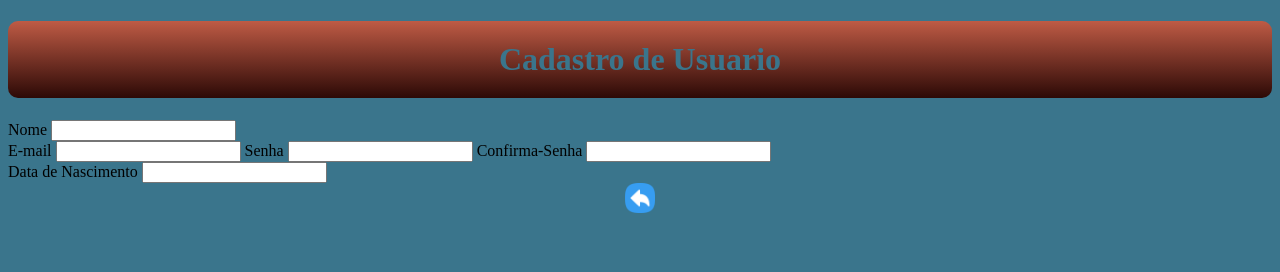
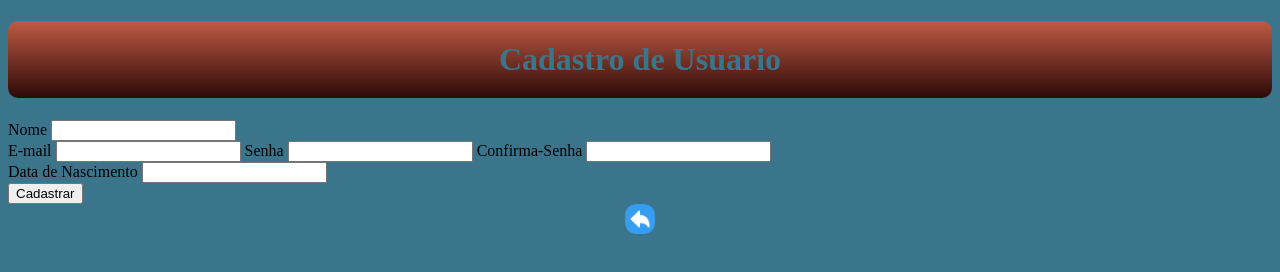
Before and after one commit to Marciogleyson/BasicoHtml-Proway-2024, a plain HTML site: page pag03.html in a window 1280 px wide. Drawn offline with Linux system fonts and the light colour scheme; a web font is replaced by a local one.

Commit message:
atualização pag2,3,4

```diff
--- a/pag03.html
+++ b/pag03.html
@@ -27,6 +27,7 @@
             <label for="datanasc">Data de Nascimento</label>
             <input type="datetime" name="datetime" id="datanasc">
         </div>
+        <button type="submit">Cadastrar</button>
     </form>
 
     <div id="voltar"><a href="index.html"><img src="butoes/desfazer.png" width="30px" alt="votar"></a></div>
```
Also changed, not shown: pag02.html (+1 -1 lines), pag08.html (+1 -0 lines).
